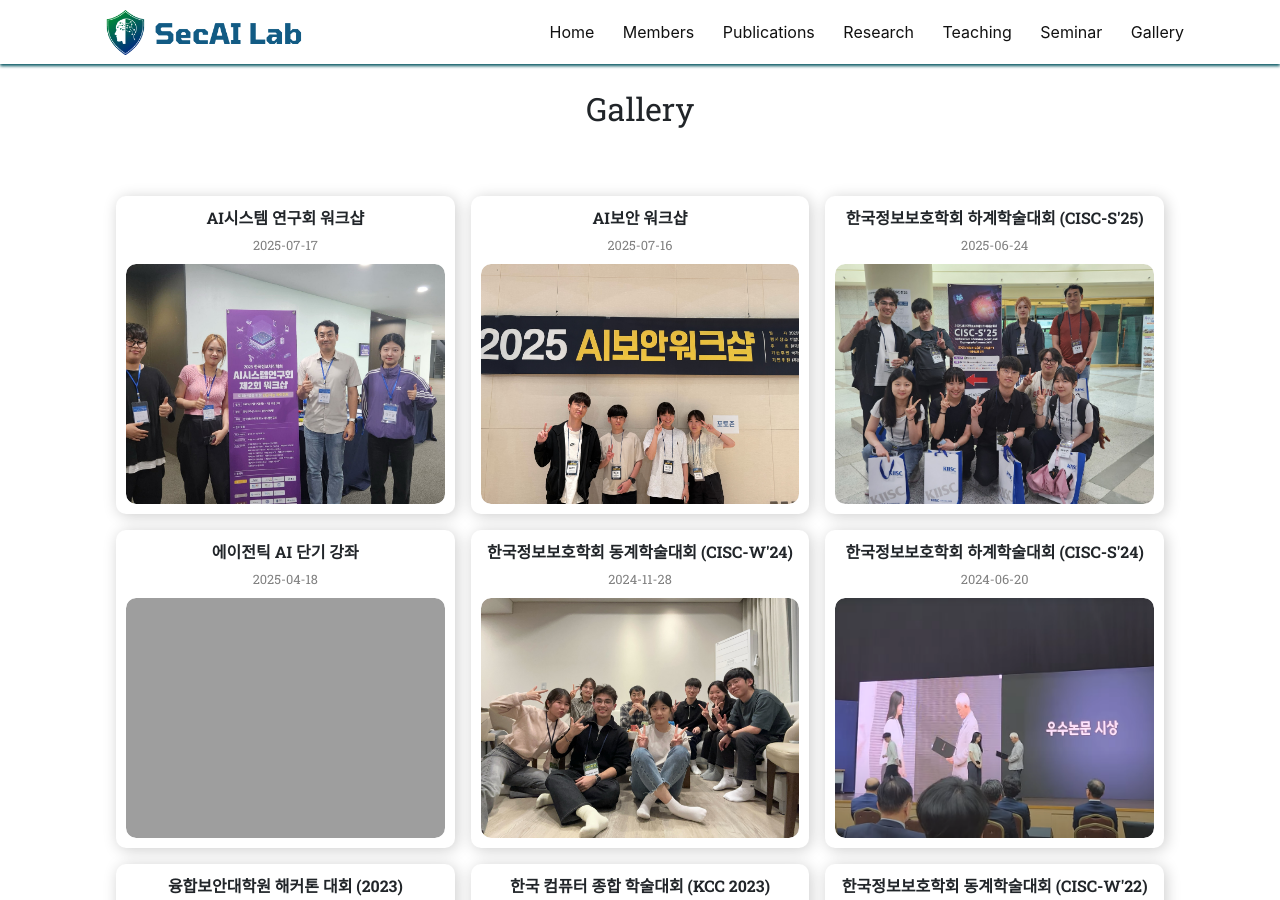
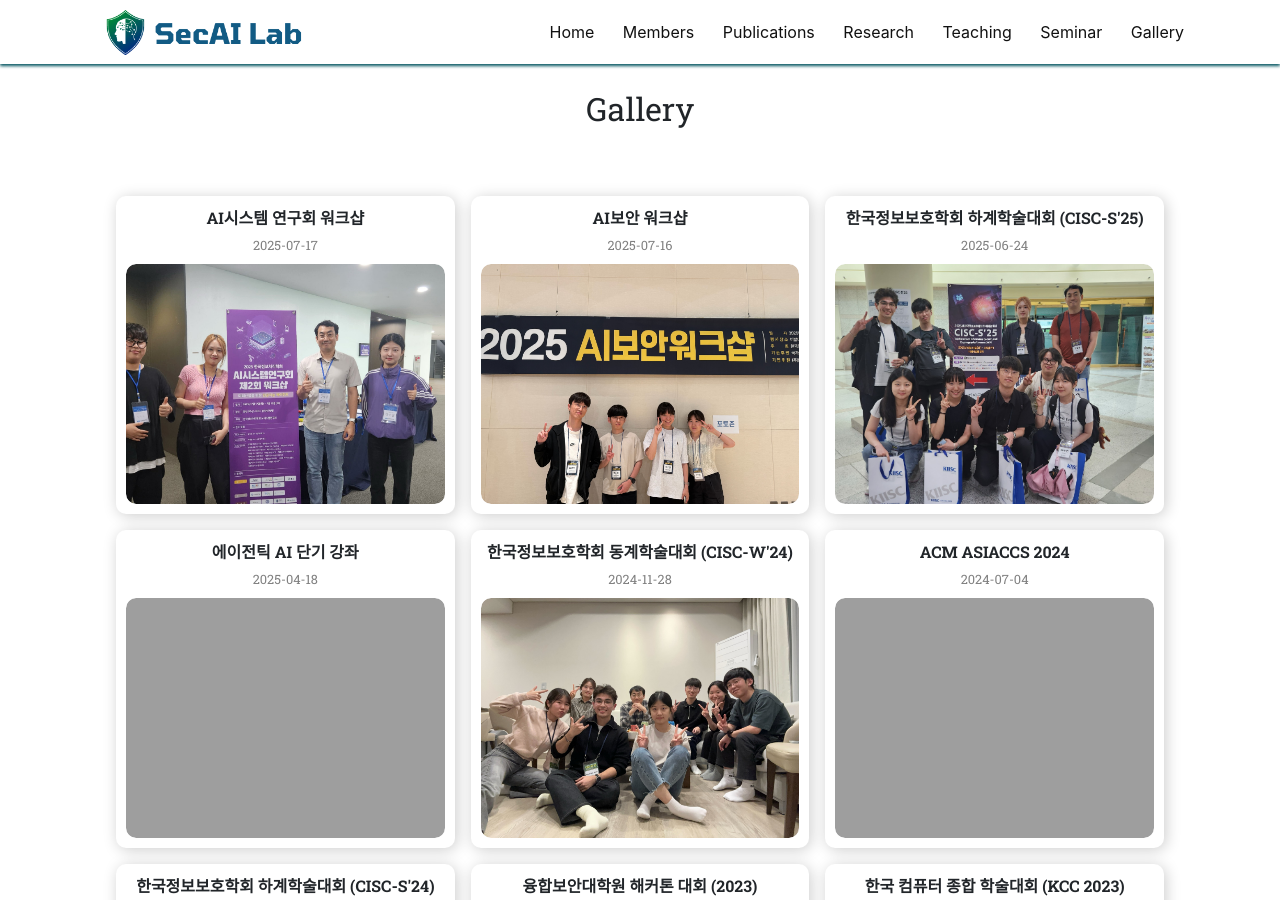
Before and after one commit to SecAI-Lab/secai-lab.github.io, a Jekyll site: the page built from pages/gallery.md, in a window 1280 px wide and 900 px high. Built offline with Jekyll 4.4.1, drawn with Linux system fonts in a browser that asks for light colours; nearby versions of some CDN libraries.

Commit message:
Update gallery.yml

```diff
--- a/_data/gallery.yml
+++ b/_data/gallery.yml
@@ -23,6 +23,11 @@
     - filename: 241128.jpg
       date: "2024-11-28"
 
+- title: "ACM ASIACCS 2024"
+  images:
+    - filename: 240704.png
+      date: "2024-07-04"
+
 - title: "한국정보보호학회 하계학술대회 (CISC-S'24)"
   images:
     - filename: 240620.png
```
